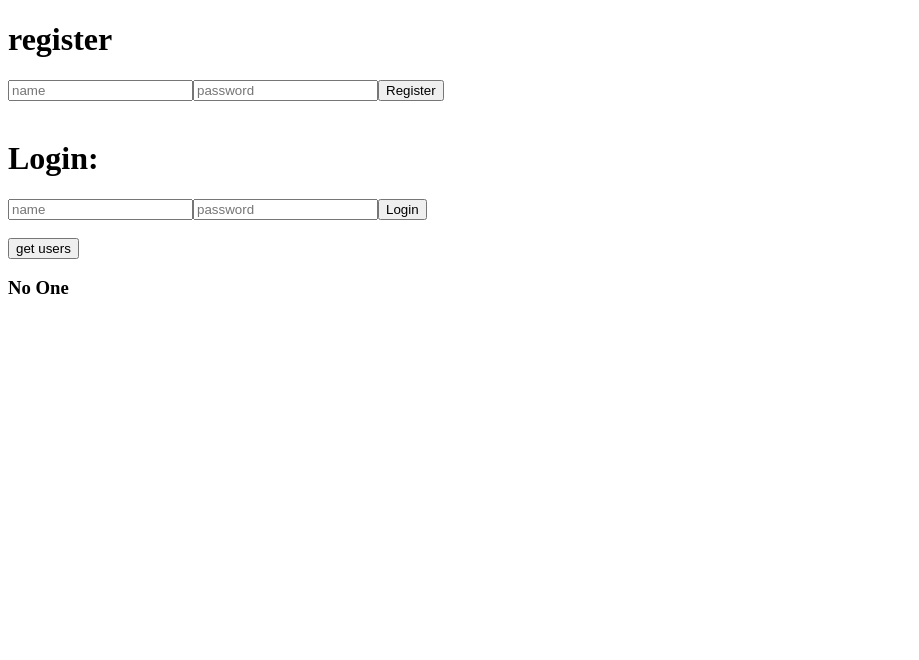
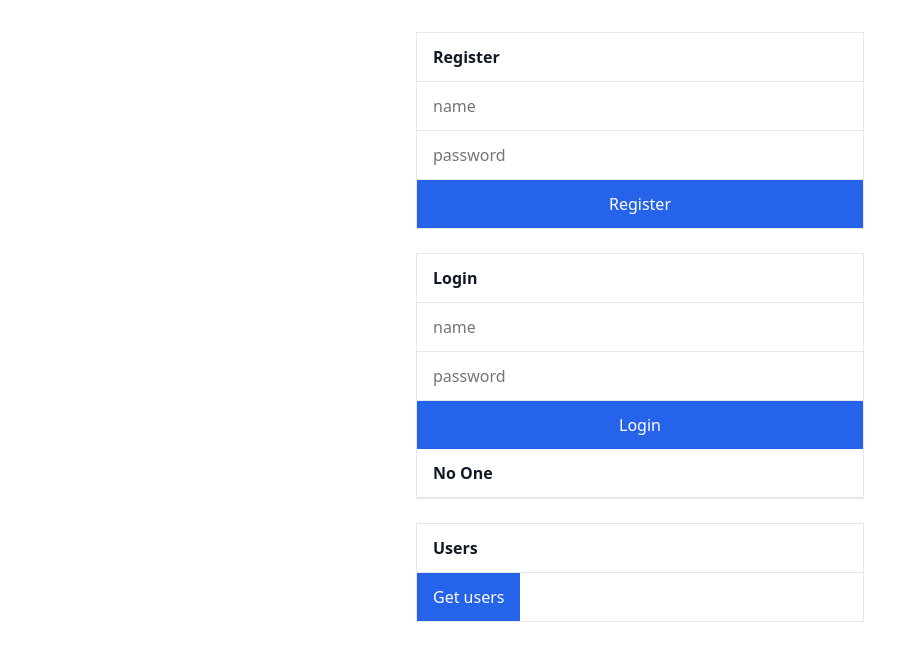
Before and after one commit to VoidCast00/TourDeApp, a Vue app: page / in a window 1280 px wide. Shown: the top 660 px of the page, without its empty margins (0-919 px from the left). Built offline with nearby package versions, Linux system fonts and the light colour scheme; the HTML template or start-up script is replaced by a standard one.

Commit message:
basic css

```diff
--- a/src/App.vue
+++ b/src/App.vue
@@ -11,25 +11,32 @@ onMounted(() => {
 
 
 <template>
-  <h1>register</h1>
+  <section>
+    <h1>Register</h1>
     <form @submit.prevent="submitRegister()">
       <input v-model="registerName" placeholder="name" />
       <input v-model="registerPassword" type="password" placeholder="password" />
       <button type="submit">Register</button>
-  </form><br>
-<h1>Login:</h1>
+    </form>
+  </section>
+
+  <section>
+    <h1>Login</h1>
     <form @submit.prevent="submitLogin()">
       <input v-model="loginName" placeholder="name" />
       <input v-model="loginPassword" type="password" placeholder="password" />
       <button type="submit">Login</button>
-  </form><p v-if="loading">...</p> <br>
+    </form>
+    <p v-if="loading" class="status">...</p>
+    <h3 v-if="currentUserName">{{ currentUserName }}</h3>
+  </section>
 
-
-
-  <button @click="getUsersnames()">get users</button>
+  <section>
+    <h1>Users</h1>
+    <button @click="getUsersnames()">Get users</button>
+    <div class="list">
       <div v-for="user in users">{{ user }}</div>
-
-
-  <div> <h3>{{ currentUserName }}</h3></div>
+    </div>
+  </section>
 
 </template>
--- a/src/main.ts
+++ b/src/main.ts
@@ -1,4 +1,5 @@
 import { createApp } from 'vue'
 import App from './App.vue'
+import './style.css'
 
 createApp(App).mount('#app')
--- /dev/null
+++ b/src/style.css
@@ -0,0 +1,88 @@
+:root {
+  --bg: #ffffff;
+  --border: #e5e7eb;
+  --text: #111827;
+  --primary: #2563eb;
+  --primary-hover: #1d4ed8;
+}
+
+* {
+  box-sizing: border-box;
+}
+
+body {
+  margin: 0;
+  background: var(--bg);
+  color: var(--text);
+  font-family: system-ui, -apple-system, "Segoe UI", Roboto, sans-serif;
+  line-height: 1.5;
+}
+
+#app {
+  max-width: 480px;
+  margin: 0 auto;
+  padding: 32px 16px;
+}
+
+section {
+  border: 1px solid var(--border);
+  margin-bottom: 24px;
+}
+
+h1,
+h2,
+h3 {
+  margin: 0;
+  padding: 12px 16px;
+  font-size: 1rem;
+  font-weight: 600;
+  border-bottom: 1px solid var(--border);
+}
+
+form {
+  display: flex;
+  flex-direction: column;
+}
+
+input {
+  padding: 12px 16px;
+  border: 0;
+  border-bottom: 1px solid var(--border);
+  background: var(--bg);
+  color: var(--text);
+  font: inherit;
+  outline: none;
+}
+
+input:focus {
+  box-shadow: inset 2px 0 0 var(--primary);
+}
+
+button {
+  padding: 12px 16px;
+  border: 0;
+  background: var(--primary);
+  color: #ffffff;
+  font: inherit;
+  font-weight: 500;
+  cursor: pointer;
+}
+
+button:hover {
+  background: var(--primary-hover);
+}
+
+.list > div {
+  padding: 12px 16px;
+  border-bottom: 1px solid var(--border);
+}
+
+.list > div:last-child {
+  border-bottom: 0;
+}
+
+.status {
+  margin: 0;
+  padding: 12px 16px;
+  border-top: 1px solid var(--border);
+}
```
Lines whose indentation alone changed are shown as unchanged.
